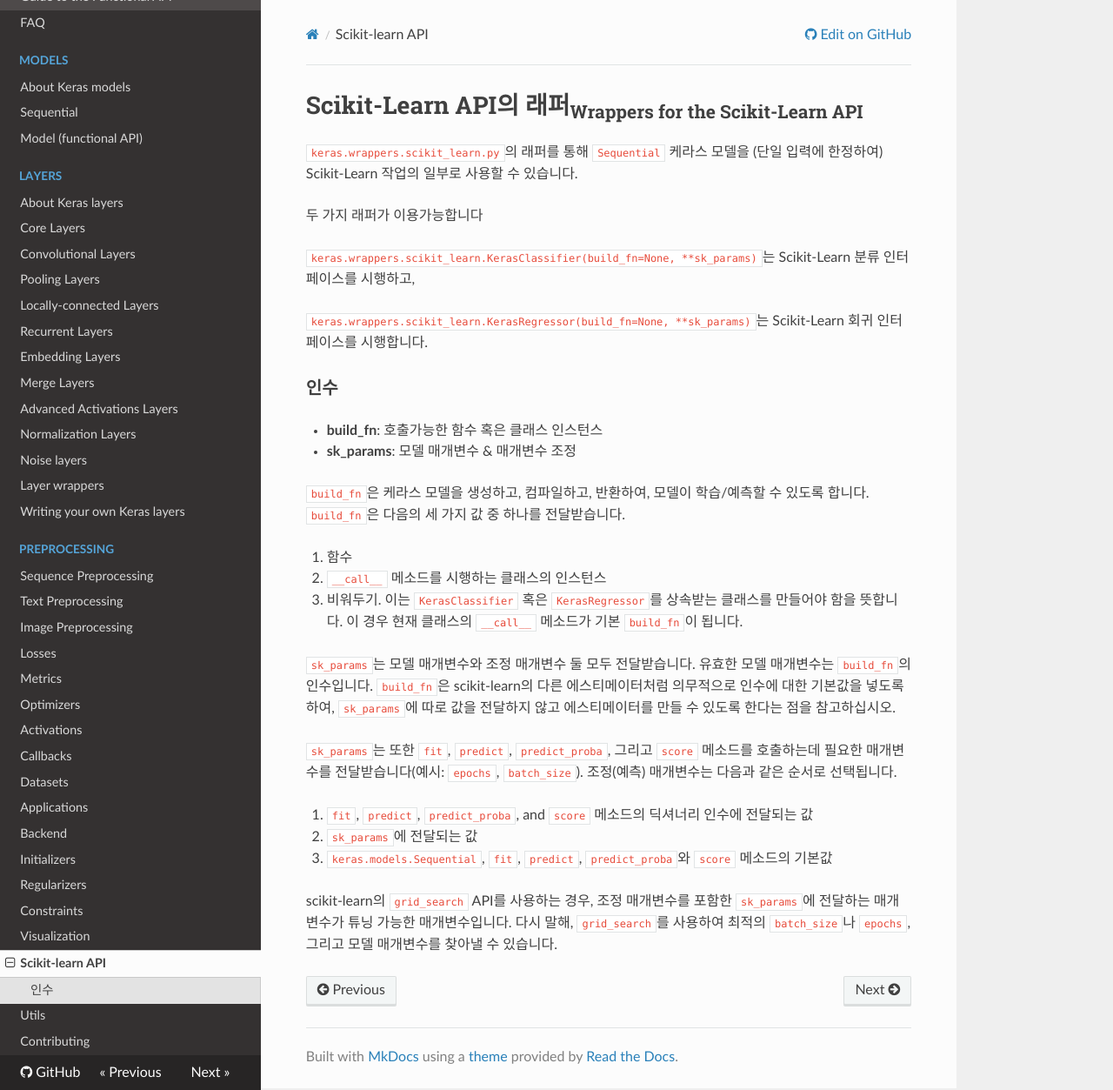
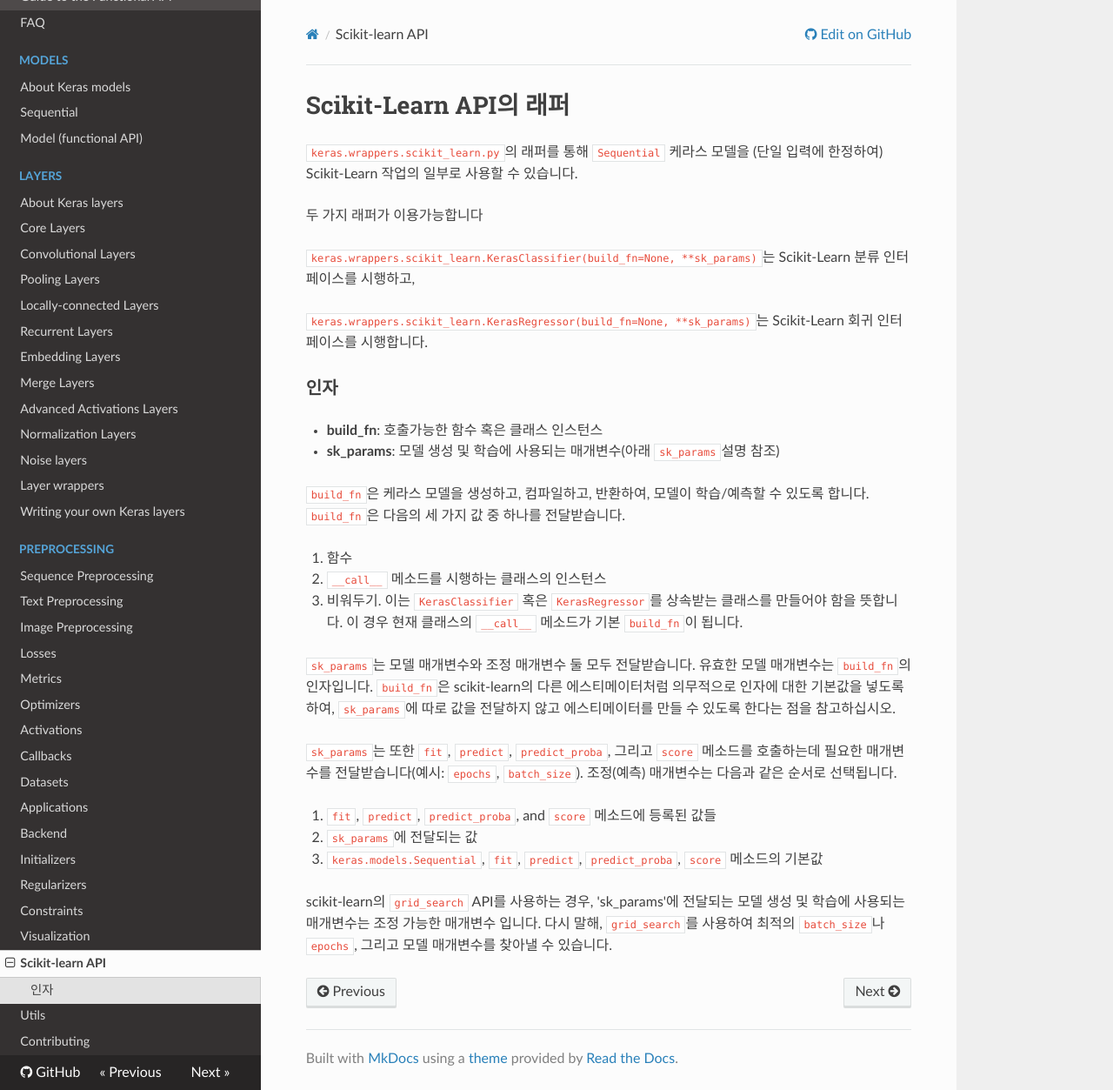
Before and after one commit to keras-team/keras-docs-ko, an MkDocs documentation site: the page built from sources/scikit-learn-api.md, in a window 1280 px wide and 1253 px high. Shown: the whole window at 87% size. Built offline with MkDocs 1.6.1, drawn with Linux system fonts in a browser that asks for light colours; nearby versions of some CDN libraries.

Commit message:
(version 2) Update scikit-learn-api.md #156

```diff
--- a/sources/scikit-learn-api.md
+++ b/sources/scikit-learn-api.md
@@ -1,4 +1,4 @@
-# Scikit-Learn API의 래퍼<sub>Wrappers for the Scikit-Learn API</sub>
+# Scikit-Learn API의 래퍼
 
 `keras.wrappers.scikit_learn.py`의 래퍼를 통해 `Sequential` 케라스 모델을 (단일 입력에 한정하여) Scikit-Learn 작업의 일부로 사용할 수 있습니다.
 
@@ -8,10 +8,10 @@
 
 `keras.wrappers.scikit_learn.KerasRegressor(build_fn=None, **sk_params)`는 Scikit-Learn 회귀 인터페이스를 시행합니다.
 
-### 인수
+### 인자
 
 - __build_fn__: 호출가능한 함수 혹은 클래스 인스턴스
-- __sk_params__: 모델 매개변수 & 매개변수 조정
+- __sk_params__: 모델 생성 및 학습에 사용되는 매개변수(아래 `sk_params`설명 참조)
 
 `build_fn`은 케라스 모델을 생성하고, 컴파일하고, 반환하여,
 모델이 학습/예측할 수 있도록 합니다.
@@ -24,8 +24,8 @@
 기본 `build_fn`이 됩니다.
 
 `sk_params`는 모델 매개변수와 조정 매개변수 둘 모두 전달받습니다.
-유효한 모델 매개변수는 `build_fn`의 인수입니다.
-`build_fn`은 scikit-learn의 다른 에스티메이터처럼 의무적으로 인수에 대한
+유효한 모델 매개변수는 `build_fn`의 인자입니다.
+`build_fn`은 scikit-learn의 다른 에스티메이터처럼 의무적으로 인자에 대한
 기본값을 넣도록 하여, `sk_params`에 따로 값을 전달하지 않고 에스티메이터를 만들 수 있도록 한다는 점을
 참고하십시오.
 
@@ -33,13 +33,13 @@
 호출하는데 필요한 매개변수를 전달받습니다(예시: `epochs`, `batch_size`).
 조정(예측) 매개변수는 다음과 같은 순서로 선택됩니다.
 
-1. `fit`, `predict`, `predict_proba`, and `score` 메소드의
-딕셔너리 인수에 전달되는 값
+1. `fit`, `predict`, `predict_proba`, and `score` 메소드에
+등록된 값들
 2. `sk_params`에 전달되는 값
-3. `keras.models.Sequential`, `fit`, `predict`, `predict_proba`와 `score` 메소드의
+3. `keras.models.Sequential`, `fit`, `predict`, `predict_proba`, `score` 메소드의
  기본값
 
-scikit-learn의 `grid_search` API를 사용하는 경우, 조정 매개변수를 포함한 `sk_params`에 전달하는 매개변수가
-튜닝 가능한 매개변수입니다.
+scikit-learn의 `grid_search` API를 사용하는 경우, 'sk_params'에 전달되는 모델 생성 및 학습에 사용되는 매개변수는
+조정 가능한 매개변수 입니다.
 다시 말해, `grid_search`를 사용하여
 최적의 `batch_size`나 `epochs`, 그리고 모델 매개변수를 찾아낼 수 있습니다.
```
